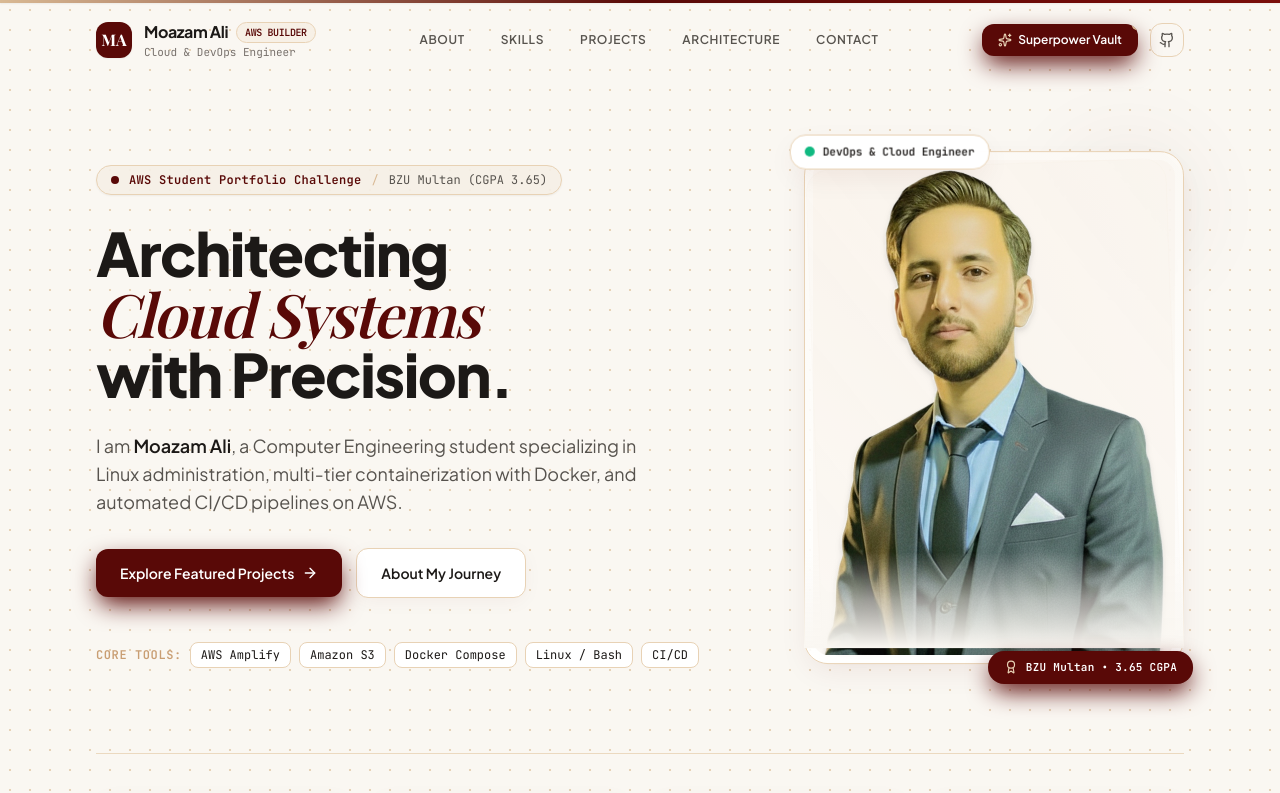
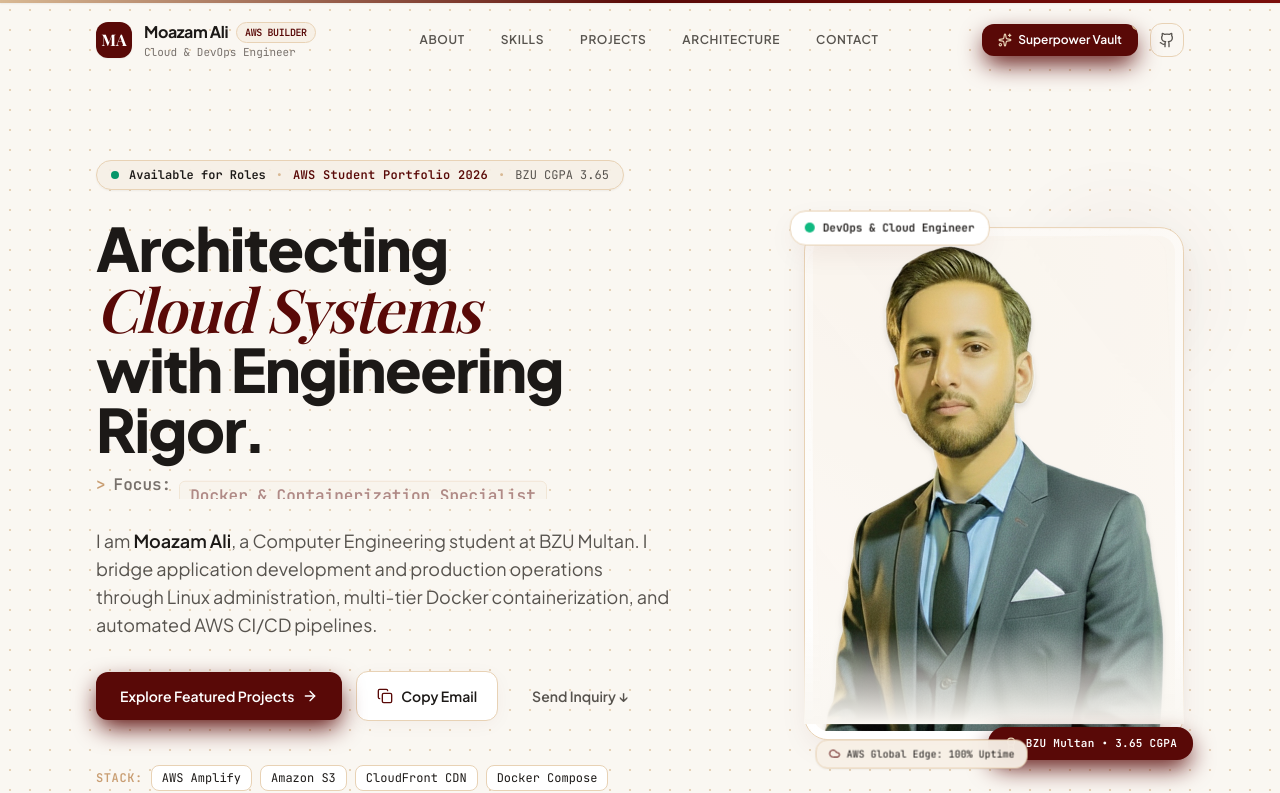
Before and after one commit to Moazam80/portfolio, a React (Vite) app: page / in a window 1280 px wide. Shown: the top 793 px of the page. Built offline with nearby package versions, Linux system fonts and the light colour scheme; a web font is replaced by a local one.

Commit message:
Updated Hero Section

```diff
--- a/src/components/Hero.jsx
+++ b/src/components/Hero.jsx
@@ -1,83 +1,133 @@
-import React from 'react';
-import { motion } from 'framer-motion';
-import { ArrowRight, Shield, Cloud, CheckCircle2, Award, Sparkles } from 'lucide-react';
+import React, { useState, useEffect } from 'react';
+import { motion, AnimatePresence } from 'framer-motion';
+import { ArrowRight, Shield, Cloud, CheckCircle2, Award, Sparkles, Copy, Mail, ExternalLink, Terminal, Cpu } from 'lucide-react';
 import { personalInfo, stats } from '../data/portfolioData';
 
+const roles = [
+  "DevOps Engineer",
+  "AWS Cloud Builder",
+  "Docker & Containerization Specialist",
+  "Linux & CI/CD Automator"
+];
+
 export default function Hero() {
+  const [roleIndex, setRoleIndex] = useState(0);
+  const [copiedEmail, setCopiedEmail] = useState(false);
+
+  useEffect(() => {
+    const interval = setInterval(() => {
+      setRoleIndex((prev) => (prev + 1) % roles.length);
+    }, 3200);
+    return () => clearInterval(interval);
+  }, []);
+
+  const handleCopyEmail = () => {
+    navigator.clipboard.writeText(personalInfo.email);
+    setCopiedEmail(true);
+    setTimeout(() => setCopiedEmail(false), 2200);
+  };
+
   return (
     <section className="relative pt-32 pb-20 md:pt-40 md:pb-28 overflow-hidden editorial-bg">
 
-      {/* Luxury diagonal background accent with subtle pulse */}
+      {/* Luxury diagonal ambient aura */}
       <motion.div
         initial={{ opacity: 0 }}
         animate={{ opacity: 1 }}
         transition={{ duration: 1.2 }}
-        className="absolute top-0 right-0 w-1/3 h-full diagonal-accent pointer-events-none -z-10"
+        className="absolute top-0 right-0 w-2/5 h-full diagonal-accent pointer-events-none -z-10"
       />
+
+      {/* Subtle background ambient circular gradient */}
+      <div className="absolute top-20 left-1/3 w-96 h-96 bg-sand-200/30 rounded-full blur-3xl pointer-events-none -z-10"></div>
+      <div className="absolute top-40 right-1/4 w-80 h-80 bg-burgundy/5 rounded-full blur-3xl pointer-events-none -z-10"></div>
 
       <div className="max-w-6xl mx-auto px-4 sm:px-6 lg:px-8">
 
-        <div className="grid lg:grid-cols-12 gap-12 items-center">
+        <div className="grid lg:grid-cols-12 gap-12 lg:gap-8 items-center">
 
           {/* Left Column: Editorial Headline & CTAs */}
           <div className="lg:col-span-7 space-y-7 text-center lg:text-left">
 
-            {/* Top Pill with Spring Bounce */}
+            {/* Top Status & Track Pill with Spring Entrance */}
             <motion.div
               initial={{ opacity: 0, y: -20, scale: 0.9 }}
               animate={{ opacity: 1, y: 0, scale: 1 }}
               transition={{ duration: 0.6, type: "spring", stiffness: 120 }}
-              className="inline-flex items-center gap-2.5 px-3.5 py-1.5 rounded-full bg-sand-100/90 border border-sand-200 text-burgundy text-xs font-mono shadow-sm hover:border-burgundy/40 hover:shadow-subtle transition-all cursor-default"
+              className="inline-flex flex-wrap items-center justify-center lg:justify-start gap-2.5 px-3.5 py-1.5 rounded-full bg-sand-100/90 border border-sand-200 text-burgundy text-xs font-mono shadow-sm hover:border-burgundy/40 hover:shadow-subtle transition-all cursor-default"
             >
               <span className="relative flex h-2 w-2">
-                <span className="animate-ping absolute inline-flex h-full w-full rounded-full bg-burgundy opacity-75"></span>
-                <span className="relative inline-flex rounded-full h-2 w-2 bg-burgundy"></span>
+                <span className="animate-ping absolute inline-flex h-full w-full rounded-full bg-emerald-500 opacity-75"></span>
+                <span className="relative inline-flex rounded-full h-2 w-2 bg-emerald-600"></span>
               </span>
-              <span className="font-semibold tracking-wide">AWS Student Portfolio Challenge</span>
-              <span className="text-sand-300">/</span>
-              <span className="text-charcoal-muted">BZU Multan (CGPA 3.65)</span>
+              <span className="font-semibold text-charcoal">Available for Roles</span>
+              <span className="text-sand-300">•</span>
+              <span className="font-semibold text-burgundy tracking-wide">AWS Student Portfolio 2026</span>
+              <span className="text-sand-300">•</span>
+              <span className="text-charcoal-muted">BZU CGPA 3.65</span>
             </motion.div>
 
-            {/* Editorial Headline with Dynamic Cascading Reveal */}
-            <div className="space-y-1">
+            {/* Editorial Headline with Dynamic Animated Role Switcher */}
+            <div className="space-y-2">
               <motion.h1
-                initial={{ opacity: 0, y: 35 }}
+                initial={{ opacity: 0, y: 30 }}
                 animate={{ opacity: 1, y: 0 }}
                 transition={{ duration: 0.7, delay: 0.1, ease: [0.16, 1, 0.3, 1] }}
-                className="text-4xl sm:text-5xl lg:text-6xl font-extrabold text-charcoal tracking-tight leading-[1.1]"
+                className="text-4xl sm:text-5xl lg:text-6xl font-extrabold text-charcoal tracking-tight leading-[1.12]"
               >
                 Architecting <br />
                 <motion.span
-                  whileHover={{ scale: 1.03, originX: 0 }}
+                  whileHover={{ scale: 1.02, originX: 0 }}
                   transition={{ type: "spring", stiffness: 300 }}
-                  className="text-burgundy font-serif italic font-normal inline-block cursor-pointer"
+                  className="text-burgundy font-serif italic font-normal inline-block"
                 >
                   Cloud Systems
                 </motion.span> <br />
-                with Precision.
+                with Engineering Rigor.
               </motion.h1>
+
+              {/* Dynamic Role Switcher */}
+              <div className="h-8 flex items-center justify-center lg:justify-start gap-2 text-sm sm:text-base font-mono font-semibold text-charcoal-muted pt-1">
+                <span className="text-sand-400">&gt;</span>
+                <span className="text-charcoal-soft">Focus:</span>
+                <div className="overflow-hidden h-7 inline-flex items-center">
+                  <AnimatePresence mode="wait">
+                    <motion.span
+                      key={roleIndex}
+                      initial={{ y: 20, opacity: 0 }}
+                      animate={{ y: 0, opacity: 1 }}
+                      exit={{ y: -20, opacity: 0 }}
+                      transition={{ duration: 0.35, ease: "easeInOut" }}
+                      className="text-burgundy font-bold bg-sand-100/80 px-2.5 py-0.5 rounded-md border border-sand-200"
+                    >
+                      {roles[roleIndex]}
+                    </motion.span>
+                  </AnimatePresence>
+                </div>
+              </div>
             </div>
 
             {/* Subtitle */}
             <motion.p
-              initial={{ opacity: 0, y: 25 }}
+              initial={{ opacity: 0, y: 20 }}
               animate={{ opacity: 1, y: 0 }}
               transition={{ duration: 0.7, delay: 0.25, ease: [0.16, 1, 0.3, 1] }}
               className="text-base sm:text-lg text-charcoal-muted leading-relaxed font-normal max-w-xl mx-auto lg:mx-0"
             >
-              I am <strong className="text-charcoal font-semibold">Moazam Ali</strong>, a Computer Engineering student specializing in Linux administration, multi-tier containerization with Docker, and automated CI/CD pipelines on AWS.
+              I am <strong className="text-charcoal font-semibold">Moazam Ali</strong>, a Computer Engineering student at BZU Multan. I bridge application development and production operations through Linux administration, multi-tier Docker containerization, and automated AWS CI/CD pipelines.
             </motion.p>
 
-            {/* Action Buttons with Spring Hover Physics */}
+            {/* Action Buttons & Quick Copy Email Pill */}
             <motion.div
               initial={{ opacity: 0, y: 20 }}
               animate={{ opacity: 1, y: 0 }}
               transition={{ duration: 0.7, delay: 0.35, ease: [0.16, 1, 0.3, 1] }}
               className="flex flex-wrap items-center justify-center lg:justify-start gap-3.5 pt-1"
             >
+              {/* Primary Projects CTA */}
               <motion.a
                 href="#projects"
-                whileHover={{ scale: 1.05, y: -3 }}
+                whileHover={{ scale: 1.04, y: -3 }}
                 whileTap={{ scale: 0.96 }}
                 transition={{ type: "spring", stiffness: 400, damping: 17 }}
                 className="btn-shimmer px-6 py-3.5 rounded-xl font-semibold text-white bg-burgundy hover:bg-burgundy-600 transition-colors shadow-burgundy flex items-center gap-2 group text-sm"
@@ -86,33 +136,54 @@ export default function Hero() {
                 <ArrowRight className="w-4 h-4 group-hover:translate-x-1.5 transition-transform duration-200" />
               </motion.a>
 
+              {/* 1-Click Copy Email Pill */}
+              <motion.button
+                onClick={handleCopyEmail}
+                whileHover={{ scale: 1.04, y: -2 }}
+                whileTap={{ scale: 0.96 }}
+                transition={{ type: "spring", stiffness: 400, damping: 17 }}
+                className="px-5 py-3.5 rounded-xl font-semibold text-charcoal hover:text-burgundy bg-white border border-sand-200 hover:border-burgundy/40 shadow-subtle text-sm transition-all flex items-center gap-2"
+                title="Click to copy email address"
+              >
+                {copiedEmail ? (
+                  <>
+                    <CheckCircle2 className="w-4 h-4 text-emerald-600" />
+                    <span className="text-emerald-700 font-bold">Copied to Clipboard!</span>
+                  </>
+                ) : (
+                  <>
+                    <Copy className="w-4 h-4 text-burgundy" />
+                    <span>Copy Email</span>
+                  </>
+                )}
+              </motion.button>
+
               <motion.a
-                href="#about"
+                href="#contact"
                 whileHover={{ scale: 1.04, y: -2 }}
                 whileTap={{ scale: 0.97 }}
-                transition={{ type: "spring", stiffness: 400, damping: 17 }}
-                className="px-6 py-3.5 rounded-xl font-semibold text-charcoal hover:text-burgundy bg-white border border-sand-200 hover:border-burgundy/40 shadow-subtle text-sm transition-colors"
+                className="px-5 py-3.5 rounded-xl text-sm font-semibold text-charcoal-muted hover:text-burgundy transition-colors"
               >
-                <span>About My Journey</span>
+                Send Inquiry &darr;
               </motion.a>
             </motion.div>
 
-            {/* Tech Badges Staggered */}
+            {/* Core Stack Badges */}
             <motion.div
               initial={{ opacity: 0 }}
               animate={{ opacity: 1 }}
               transition={{ duration: 0.8, delay: 0.45 }}
               className="pt-4 flex flex-wrap items-center justify-center lg:justify-start gap-2 text-xs font-mono text-charcoal-muted"
             >
-              <span className="text-sand-400 font-semibold uppercase tracking-wider">Core Tools:</span>
-              {["AWS Amplify", "Amazon S3", "Docker Compose", "Linux / Bash", "CI/CD"].map((tech, idx) => (
+              <span className="text-sand-400 font-semibold uppercase tracking-wider">Stack:</span>
+              {["AWS Amplify", "Amazon S3", "CloudFront CDN", "Docker Compose", "Linux / Bash", "CI/CD"].map((tech, idx) => (
                 <motion.span
                   key={tech}
                   initial={{ opacity: 0, scale: 0.8 }}
                   animate={{ opacity: 1, scale: 1 }}
-                  transition={{ delay: 0.45 + idx * 0.08, type: "spring", stiffness: 200 }}
+                  transition={{ delay: 0.45 + idx * 0.07, type: "spring", stiffness: 200 }}
                   whileHover={{ scale: 1.08, y: -2, borderColor: '#590907', color: '#590907' }}
-                  className="px-2.5 py-1 rounded-lg bg-white border border-sand-200 text-charcoal transition-colors cursor-pointer"
+                  className="px-2.5 py-1 rounded-lg bg-white border border-sand-200 text-charcoal transition-colors cursor-pointer shadow-xs"
                 >
                   {tech}
                 </motion.span>
@@ -121,7 +192,7 @@ export default function Hero() {
 
           </div>
 
-          {/* Right Column: Dynamic Floating Portrait Visual */}
+          {/* Right Column: Elevated Visual Portrait with Multi-Layer Depth */}
           <div className="lg:col-span-5 flex justify-center lg:justify-end">
             <motion.div
               initial={{ opacity: 0, scale: 0.88, y: 30 }}
@@ -130,20 +201,20 @@ export default function Hero() {
               className="relative w-full max-w-[340px] sm:max-w-[380px]"
             >
 
-              {/* Continuous Gentle Floating Motion on the Entire Card */}
+              {/* Continuous Gentle Floating Motion on the Entire Frame */}
               <motion.div
                 animate={{ y: [0, -10, 0] }}
                 transition={{ duration: 5, repeat: Infinity, ease: "easeInOut" }}
                 className="relative"
               >
-                {/* Geometric Backdrop */}
-                <div className="absolute inset-0 bg-gradient-to-tr from-sand-100 via-sand-200/60 to-sand-50 rounded-3xl -rotate-2 transform scale-95 border border-sand-200/80 shadow-subtle"></div>
+                {/* Geometric Shadow Frame */}
+                <div className="absolute inset-0 bg-gradient-to-tr from-sand-100 via-sand-200/70 to-sand-50 rounded-3xl -rotate-2 transform scale-95 border border-sand-200/90 shadow-subtle"></div>
 
                 {/* Glowing Burgundy Halo Pulsing */}
                 <motion.div
-                  animate={{ scale: [1, 1.2, 1], opacity: [0.25, 0.5, 0.25] }}
+                  animate={{ scale: [1, 1.25, 1], opacity: [0.25, 0.55, 0.25] }}
                   transition={{ duration: 3.5, repeat: Infinity, ease: "easeInOut" }}
-                  className="absolute -top-4 -right-4 w-36 h-36 bg-burgundy/20 rounded-full blur-2xl pointer-events-none"
+                  className="absolute -top-4 -right-4 w-40 h-40 bg-burgundy/20 rounded-full blur-2xl pointer-events-none"
                 />
 
                 <div className="absolute bottom-4 left-0 right-0 h-24 bg-gradient-to-t from-canvas via-canvas/60 to-transparent z-10 pointer-events-none"></div>
@@ -152,7 +223,7 @@ export default function Hero() {
                 <motion.div
                   whileHover={{ scale: 1.03, rotate: 1 }}
                   transition={{ type: "spring", stiffness: 300, damping: 20 }}
-                  className="relative rounded-3xl overflow-hidden bg-gradient-to-b from-sand-50/90 to-white/90 border border-sand-200 shadow-elevated p-2 group cursor-pointer"
+                  className="relative rounded-3xl overflow-hidden bg-gradient-to-b from-sand-50/95 to-white/95 border border-sand-200 shadow-elevated p-2 group cursor-pointer"
                 >
                   <div className="relative rounded-2xl overflow-hidden bg-sand-100/40">
                     <motion.img
@@ -165,7 +236,7 @@ export default function Hero() {
                   </div>
                 </motion.div>
 
-                {/* Floating Badge 1: Top Left (Dynamic Floating Counter-Motion) */}
+                {/* Floating Badge 1: Top Left */}
                 <motion.div
                   animate={{ y: [0, -8, 0], x: [0, 3, 0] }}
                   transition={{ duration: 4, repeat: Infinity, ease: "easeInOut" }}
@@ -181,7 +252,7 @@ export default function Hero() {
                   </div>
                 </motion.div>
 
-                {/* Floating Badge 2: Bottom Right (Dynamic Floating Counter-Motion) */}
+                {/* Floating Badge 2: Bottom Right */}
                 <motion.div
                   animate={{ y: [0, 8, 0], x: [0, -3, 0] }}
                   transition={{ duration: 4.5, repeat: Infinity, ease: "easeInOut" }}
@@ -192,6 +263,17 @@ export default function Hero() {
                   <div className="text-[11px] font-mono font-semibold tracking-wide">
                     BZU Multan • 3.65 CGPA
                   </div>
+                </motion.div>
+
+                {/* Floating Badge 3: Bottom Left Cloud Uptime Chip */}
+                <motion.div
+                  animate={{ y: [0, 5, 0], x: [0, 4, 0] }}
+                  transition={{ duration: 5, repeat: Infinity, ease: "easeInOut" }}
+                  whileHover={{ scale: 1.08 }}
+                  className="absolute -bottom-6 left-2 z-20 px-3 py-1.5 rounded-xl bg-sand-100/95 backdrop-blur-md border border-sand-200 text-charcoal text-[10px] font-mono shadow-sm flex items-center gap-1.5"
+                >
+                  <Cloud className="w-3 h-3 text-burgundy" />
+                  <span>AWS Global Edge: 100% Uptime</span>
                 </motion.div>
 
               </motion.div>
@@ -211,7 +293,7 @@ export default function Hero() {
               viewport={{ once: true }}
               transition={{ delay: idx * 0.12, duration: 0.6, type: "spring", stiffness: 100 }}
               whileHover={{ y: -6, scale: 1.03 }}
-              className="space-y-1 p-4 rounded-2xl bg-white/60 border border-sand-200/70 shadow-subtle hover:border-burgundy/30 hover:bg-white transition-all cursor-pointer"
+              className="space-y-1 p-4 rounded-2xl bg-white/70 border border-sand-200/70 shadow-subtle hover:border-burgundy/30 hover:bg-white transition-all cursor-pointer"
             >
               <div className="text-2xl sm:text-3xl font-extrabold text-burgundy font-serif">
                 {s.value}
```
